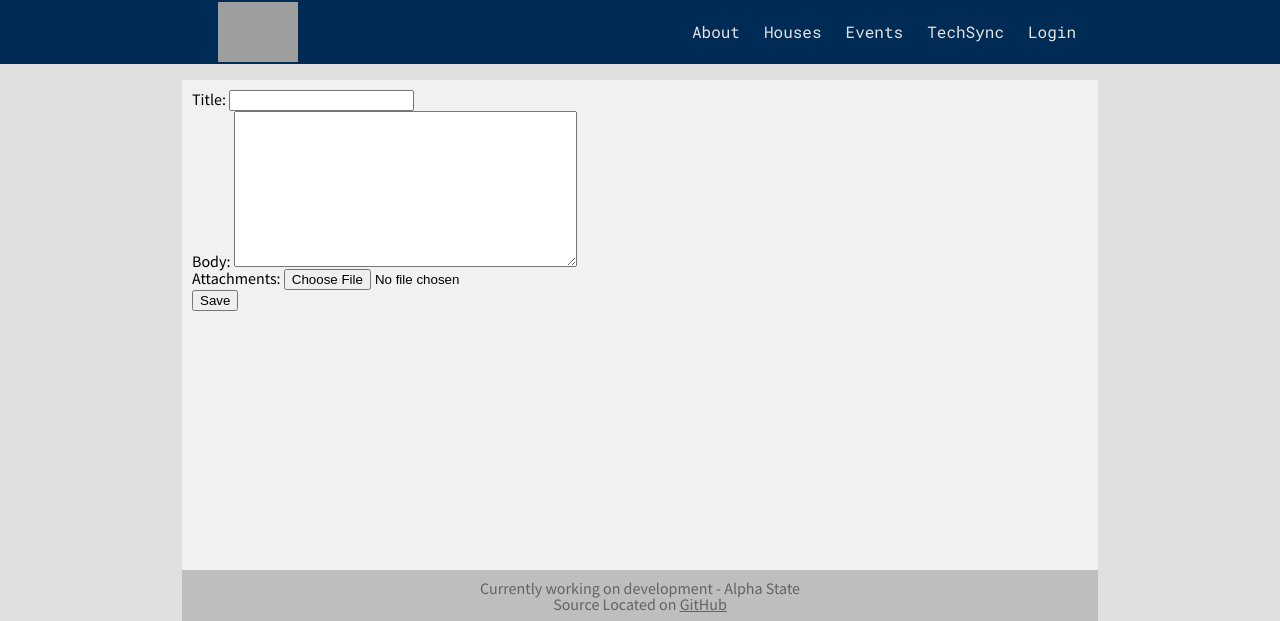
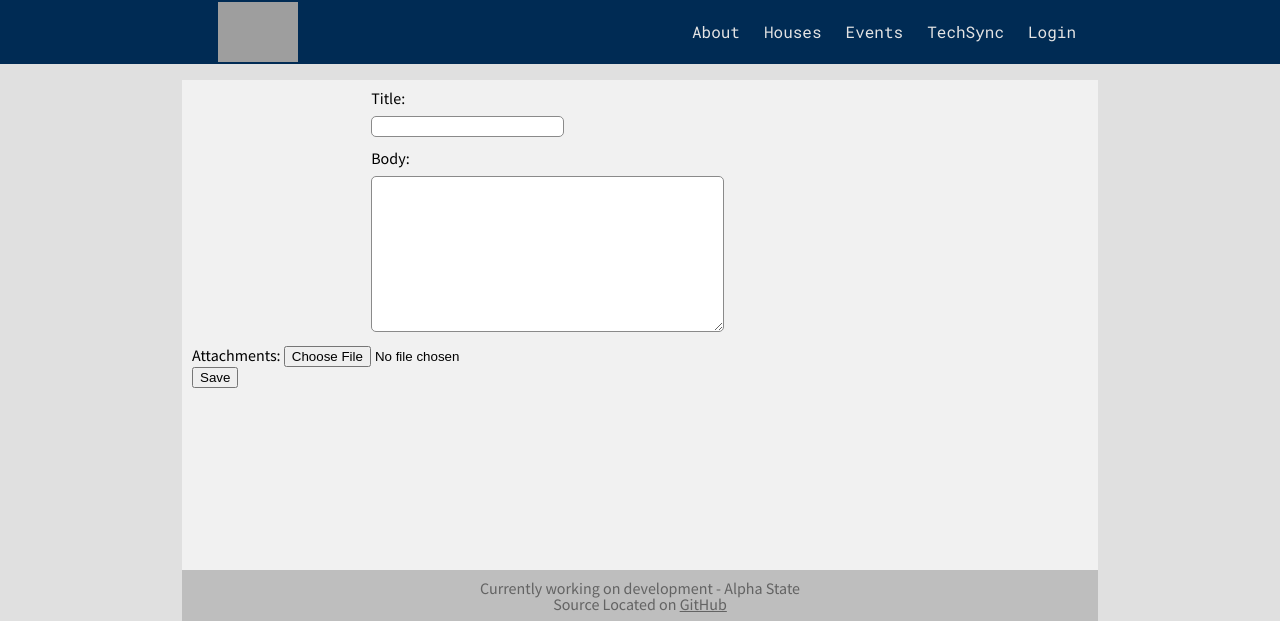
Before and after one commit to WPI-IFC/ifc-website, a Django app: template officers/templates/edit_post.html in a window 1280 px wide. Shown: the top 621 px of the page. Run offline with Django 3.2, Linux system fonts and the light colour scheme; the template is opened without the code that fills it: values that come from a table or form of the project are taken from there, others are empty; parts of the project's set-up code (start-up, migrations or seed data) failed here and were passed over; grey boxes are pictures that could not be loaded.

Commit message:
started edit post css

```diff
--- /dev/null
+++ b/officers/static/officers/edit_post.css
@@ -0,0 +1,31 @@
+.post-title, .post-body {
+    display: block;
+    width: 60%;
+    margin: auto;
+}
+
+.content-container #id_title {
+    display: block;
+    border-radius: 5px;
+    border: 1px solid #8a8a8a;
+    margin-top: .75em;
+    margin-bottom: 1em;
+    padding: 2px .5em;
+}
+
+.content-container #id_title:focus {
+    box-shadow: 0 0 2px black;
+}
+
+.content-container #id_body {
+    display: block;
+    border-radius: 5px;
+    border: 1px solid #8a8a8a;
+    margin-top: .75em;
+    margin-bottom: 1em;
+    padding: 2px .5em;
+}
+
+.content-container #id_body:focus {
+    box-shadow: 0 0 2px black;
+}
--- a/officers/templates/edit_post.html
+++ b/officers/templates/edit_post.html
@@ -9,6 +9,7 @@
     <link rel="stylesheet" href="{% static 'houses/base.css' %}">
     <link rel="stylesheet" href="{% static 'officers/base.css' %}">
     <link rel="stylesheet" href="{% static 'officers/article.css' %}">
+    <link rel="stylesheet" href="{% static 'officers/edit_post.css' %}">
 </head>
 <body>
     {% include 'header.html' %}
```
